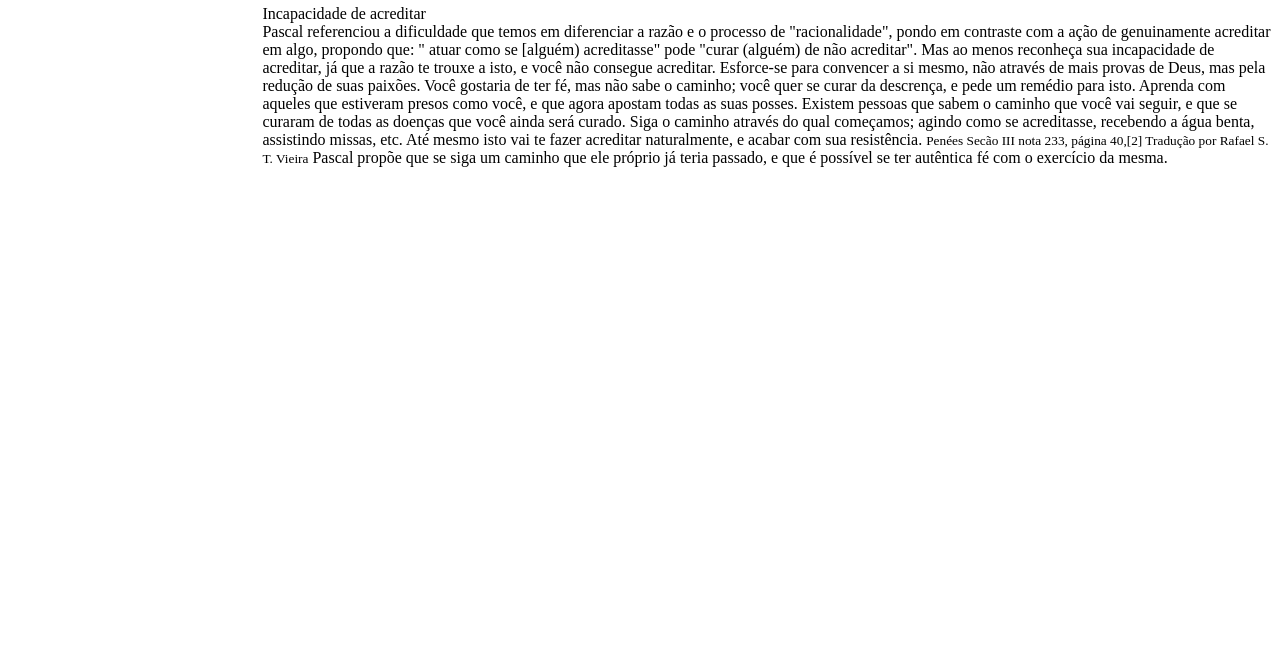
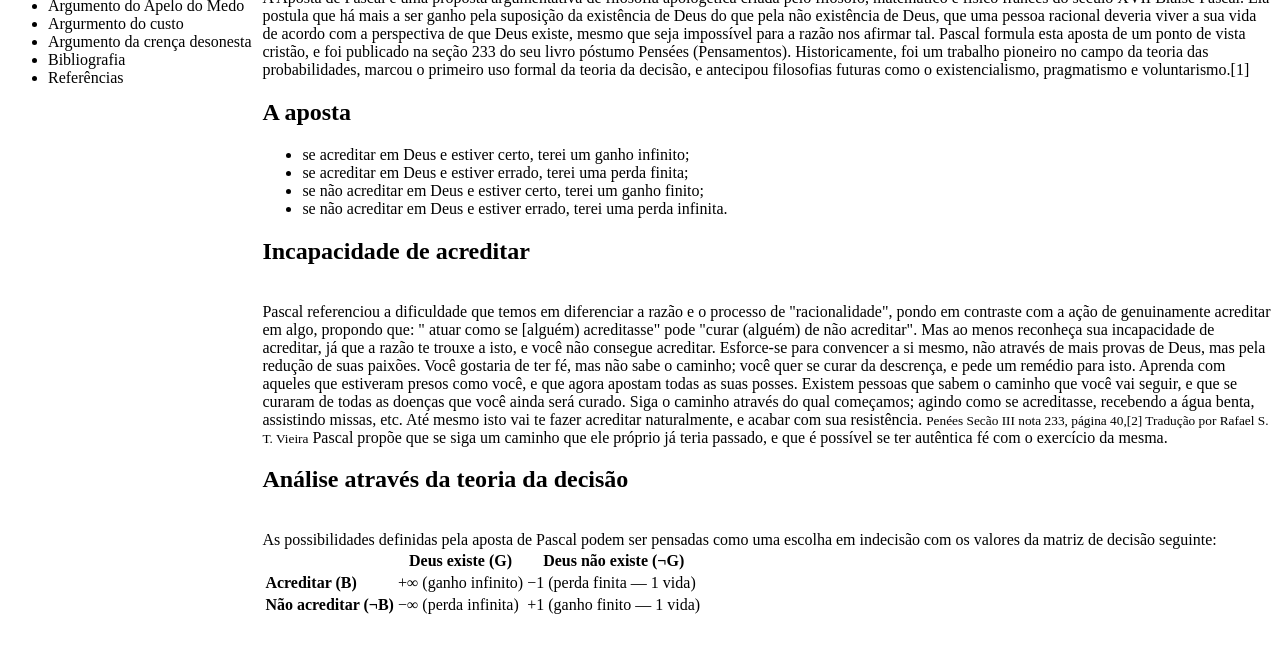
Before and after one commit to IoriFernando/DIO-Santander2025-Front-End, a plain HTML site: page Wikipedia-Clone/apostaDePastal.html in a window 1280 px wide. Shown: the part 282-931 px from the top of the page. Before the commit the page ends 800 px from the top, so only its background shows below. Drawn offline with Linux system fonts and the light colour scheme.

Commit message:
feat: update de texto da página

```diff
--- a/Wikipedia-Clone/apostaDePastal.html
+++ b/Wikipedia-Clone/apostaDePastal.html
@@ -39,7 +39,7 @@
         <div class="div2">
             Sumário
             <ul>
-                <li>A aposta</li>
+                <li><a href="#aposta">A aposta</a></li>
                 <li>Incapacidade de acreditar</li>
                 <li>Crítica</li>
                 <li>Argumento do Apelo do Medo</li>
@@ -66,8 +66,16 @@
             e antecipou filosofias futuras como o existencialismo, pragmatismo e voluntarismo.[1]
             </p>
 
+            <p> <h2 id="aposta">A aposta</h2>
+                <ul>
+                    <li>se acreditar em Deus e estiver certo, terei um ganho infinito;</li>
+                    <li>se acreditar em Deus e estiver errado, terei uma perda finita;</li>
+                    <li>se não acreditar em Deus e estiver certo, terei um ganho finito;</li>
+                    <li>se não acreditar em Deus e estiver errado, terei uma perda infinita.</li>
+                </ul>
+            </p>
 
-            <p>Incapacidade de acreditar<br>
+            <p><h2>Incapacidade de acreditar</h2><br>
             Pascal referenciou a dificuldade que temos em diferenciar a razão e o processo de "racionalidade", pondo em contraste com a ação de
             genuinamente acreditar em algo, propondo que: " atuar como se [alguém) acreditasse" pode "curar (alguém) de não acreditar".
 
@@ -84,6 +92,32 @@
             </p>
 
 
+            <p><h2>Análise através da teoria da decisão</h2><br>
+                As possibilidades definidas pela aposta de Pascal podem ser pensadas como uma escolha em indecisão com os valores da matriz
+                de decisão seguinte: <br>
+
+                <table>
+
+                    <tr>
+                    <th></th>
+                    <th>Deus existe (G)</th>
+                    <th>Deus não existe (¬G) </th>
+                    </tr>
+
+
+                    <tr>
+                        <td><b>Acreditar (B)</b></td>
+                        <td>+∞ (ganho infinito)</td>
+                        <td>−1 (perda finita — 1 vida)</td>
+                    </tr>
+
+                    <tr>
+                        <td><b>Não acreditar (¬B)</b></td>
+                        <td>−∞ (perda infinita)</td>
+                        <td>+1 (ganho finito — 1 vida)</td>
+                    </tr>
+                </table>
+            </p>
 
         </div>
 
```
